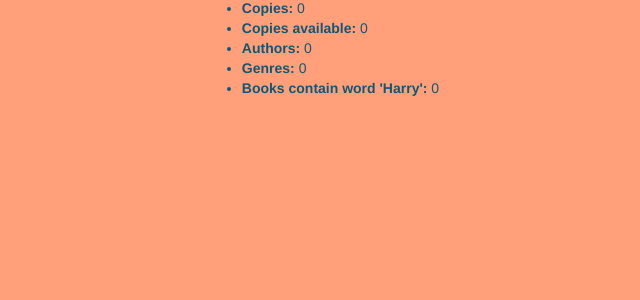
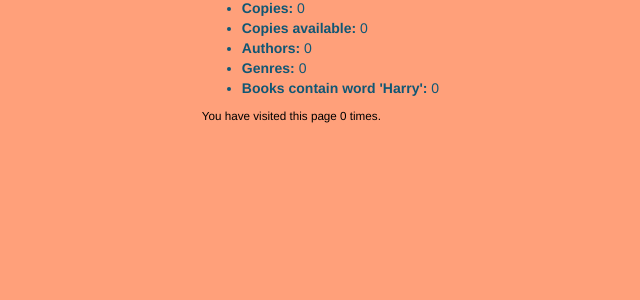
Before and after one commit to pavlenk0/my-catalog, a Django app: page /catalog/ in a window 1280 px wide. Shown: the part 205-505 px from the top of the page, without its empty margins (39-679 px from the left). Run offline with Django 3.2, Linux system fonts and the light colour scheme; data that the repository does not hold is empty; some libraries are stand-ins or nearby versions.

Commit message:
Add visit counts to the home page

```diff
--- a/catalog/static/css/styles.css
+++ b/catalog/static/css/styles.css
@@ -13,3 +13,4 @@ body {
     padding-left: 15px;
     color: #105775;
     background: #FFA07A;
+}
--- a/catalog/templates/index.html
+++ b/catalog/templates/index.html
@@ -21,4 +21,7 @@
     <li><strong><form>Books contain word 'Harry':</strong> {{ num_word }}</li>
   </ul>
 
+<div style="font-size: smaller; text-align: bottom; color: black;">
+    <p>You have visited this page {{ num_visits }}{% if num_visits == 1 %} time{% else %} times{% endif %}.</p>
+</div>
 {% endblock %}
--- a/catalog/views.py
+++ b/catalog/views.py
@@ -15,12 +15,15 @@ def index(request):
     num_genres = Genre.objects.count()
     num_word = Book.objects.filter(title__contains='Harry').count()
 
+    num_visits = request.session.get('num_visits', 0)
+    request.session['num_visits'] = num_visits + 1
+
     return render(
         request,
         'index.html',
         context={'num_books': num_books, 'num_instances': num_instances, 'num_instances_available':
                  num_instances_available, 'num_authors': num_authors, 'num_genres': num_genres,
-                 'num_word': num_word},
+                 'num_word': num_word, 'num_visits': num_visits},
     )
 
 
```
Also changed, not shown: catalog/migrations/0002_auto_20170314_1738.py (added).
